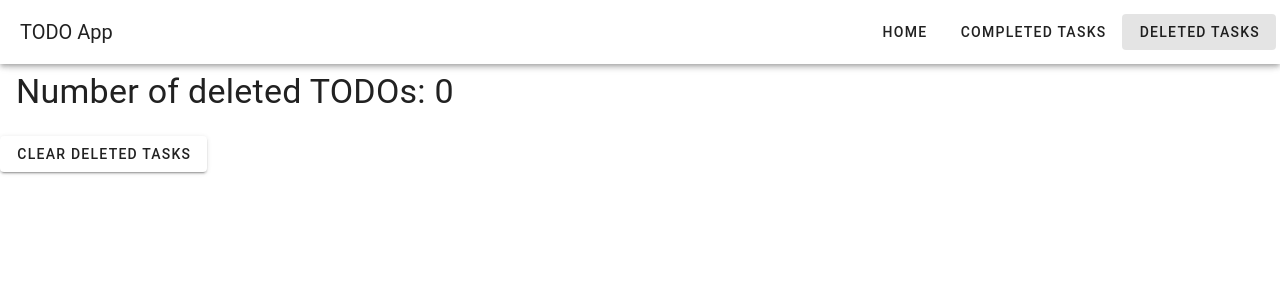
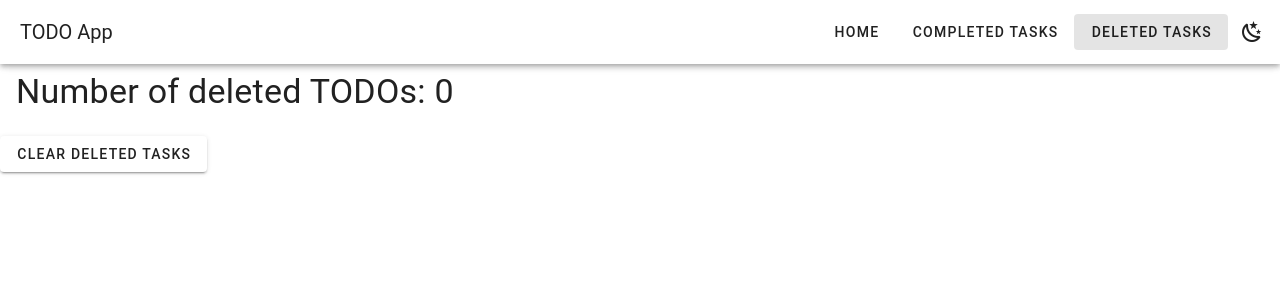
Before and after one commit to lorenzdes/todolist, a Vue app: page /deleted in a window 1280 px wide. Shown: the top 300 px of the page. Built offline with nearby package versions, Linux system fonts and the light colour scheme.

Commit message:
dark mode

```diff
--- a/src/App.vue
+++ b/src/App.vue
@@ -1,29 +1,32 @@
-<!-- eslint-disable no-unused-vars -->
 <template>
-  <v-app>
+  <v-app :theme="theme">
     <v-app-bar app>
       <v-toolbar-title>TODO App</v-toolbar-title>
       <v-spacer></v-spacer>
       <v-btn to="/" text>Home</v-btn>
       <v-btn to="/completed" text>Completed Tasks</v-btn>
       <v-btn to="/deleted" text>Deleted Tasks</v-btn>
+      <v-btn icon @click="toggleDarkMode">
+        <v-icon>{{ isDarkMode ? 'mdi-weather-sunny' : 'mdi-weather-night' }}</v-icon>
+      </v-btn>
     </v-app-bar>
     <v-main>
       <router-view></router-view>
     </v-main>
+    <v-snackbar v-model="showSnackbar" :timeout="snackbarTimeout">
+      {{ snackbarMessage }}
+      <template v-slot:action>
+        <v-btn color="blue" text @click="showSnackbar = false">Close</v-btn>
+      </template>
+    </v-snackbar>
   </v-app>
-  <v-snackbar v-model="showSnackbar" :timeout="snackbarTimeout">
-    {{ snackbarMessage }}
-    <template v-slot:action>
-      <v-btn color="blue" text @click="showSnackbar = false"> Close </v-btn>
-    </template>
-  </v-snackbar>
 </template>
 
 <script setup>
-import { ref, watch } from 'vue';
+import { ref, watch, computed } from 'vue';
 import { useRoute } from 'vue-router';
 
+// Route handling for snackbar
 const route = useRoute();
 const showSnackbar = ref(false);
 const snackbarMessage = ref('');
@@ -42,4 +45,34 @@ watch(
     }
   }
 );
+
+// Dark mode handling
+const isDarkMode = ref(false);
+
+const toggleDarkMode = () => {
+  isDarkMode.value = !isDarkMode.value;
+};
+
+const theme = computed(() => (isDarkMode.value ? 'dark' : 'light'));
+
 </script>
+
+<style scoped>
+/* Custom styles for the search bar */
+.search-bar {
+  background-color: var(--v-theme-background);
+  color: var(--v-theme-on-background);
+  padding: 10px;
+  border-radius: 5px;
+}
+
+.dark-mode .search-bar {
+  background-color: #333;
+  color: #fff;
+}
+
+.light-mode .search-bar {
+  background-color: #fff;
+  color: #000;
+}
+</style>
--- a/src/main.js
+++ b/src/main.js
@@ -2,7 +2,45 @@ import { createApp } from 'vue';
 import App from './App.vue';
 import { createPinia } from 'pinia';
 import router from './router';
-import vuetify from './plugins/vuetify'; // assuming you have vuetify setup as a plugin
+import { createVuetify } from 'vuetify';
+import 'vuetify/styles';
+import { aliases, mdi } from 'vuetify/iconsets/mdi';
+import '@mdi/font/css/materialdesignicons.css';
+
+// Vuetify configuration
+const vuetify = createVuetify({
+  theme: {
+    defaultTheme: 'light',
+    themes: {
+      light: {
+        primary: '#1976D2', // Example primary color for light theme
+        secondary: '#424242',
+        accent: '#82B1FF',
+        error: '#FF5252',
+        info: '#2196F3',
+        success: '#4CAF50',
+        warning: '#FFC107',
+      },
+      dark: {
+        primary: '#2196F3', // Example primary color for dark theme
+        secondary: '#424242',
+        accent: '#FF4081',
+        error: '#FF5252',
+        info: '#2196F3',
+        success: '#4CAF50',
+        warning: '#FFC107',
+      }
+    }
+  },
+  icons: {
+    defaultSet: 'mdi',
+    aliases,
+    sets: {
+      mdi,
+    },
+  },
+});
 
 const pinia = createPinia();
+
 createApp(App).use(pinia).use(router).use(vuetify).mount('#app');
```
